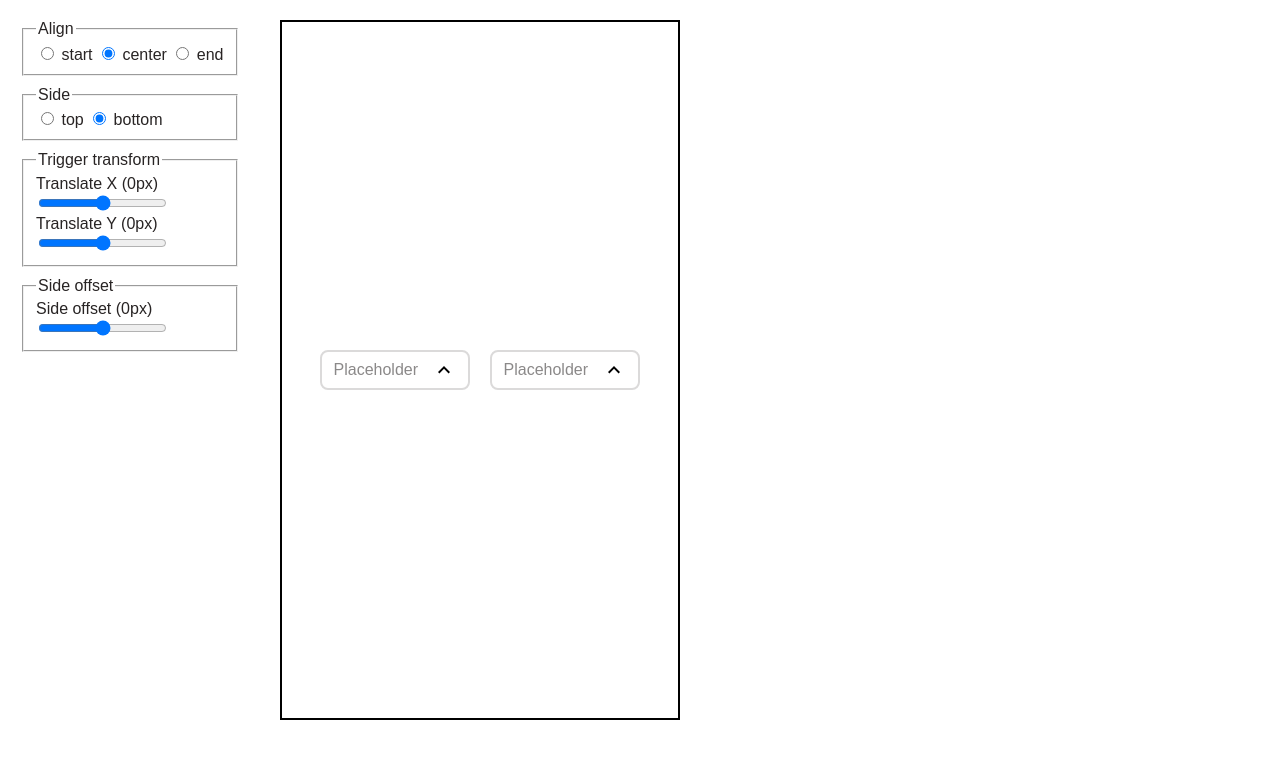
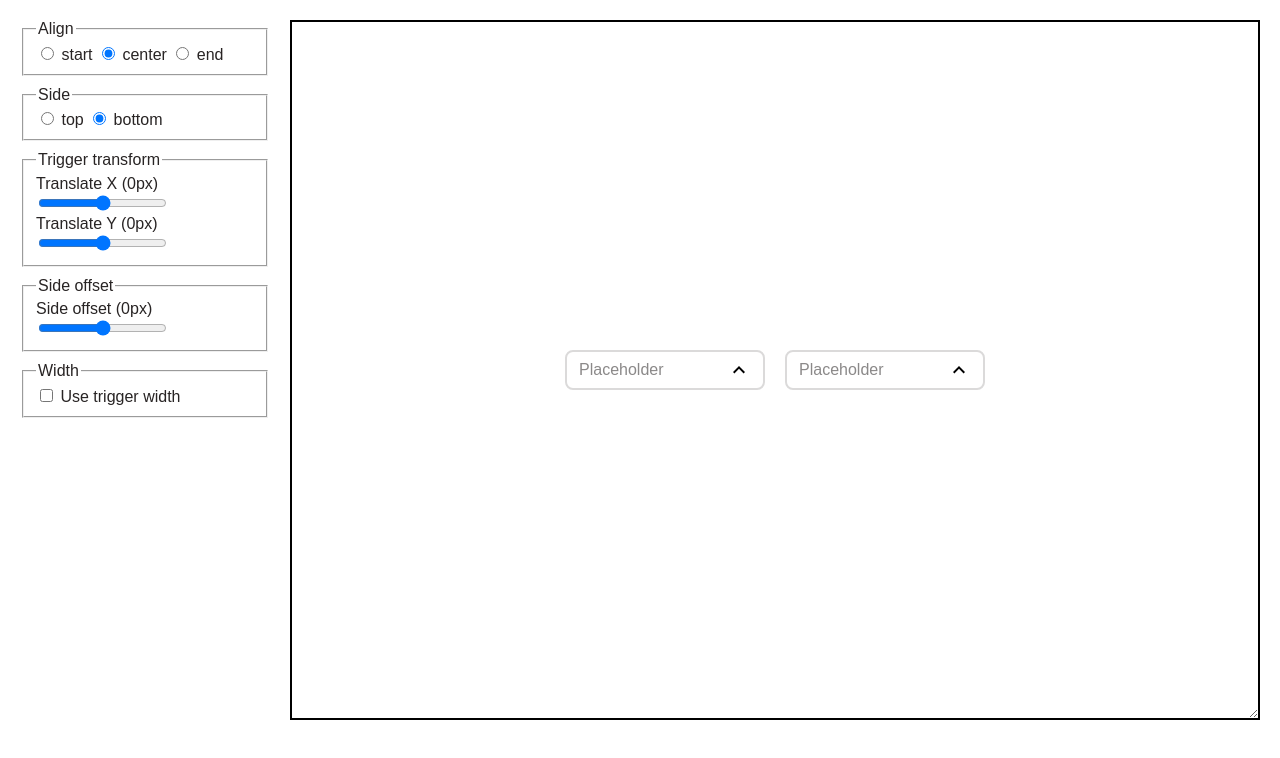
Before and after one commit to pierce-leandata/component-library, an Angular app: page / in a window 1280 px wide. Shown: the top 758 px of the page. Built offline with nearby package versions, Linux system fonts and the light colour scheme.

Commit message:
move trigger width variable to overlay, improve preview

```diff
--- a/src/app/app.html
+++ b/src/app/app.html
@@ -72,6 +72,18 @@
         />
       </label>
     </fieldset>
+
+    <fieldset>
+      <legend>Width</legend>
+      <label>
+        <input
+          type="checkbox"
+          [checked]="useTriggerWidth()"
+          (change)="useTriggerWidth.set($any($event.target).checked)"
+        />
+        Use trigger width
+      </label>
+    </fieldset>
   </div>
 
   <div #bounds class="bounds">
--- a/src/app/app.scss
+++ b/src/app/app.scss
@@ -1,28 +1,19 @@
 main {
   padding: 20px;
   height: 1000px;
-  display: flex;
-  gap: 40px;
+  display: grid;
+  grid-template-columns: 250px minmax(0, 1fr);
+  gap: 20px;
 }
 
 ::ng-deep {
-  .container {
-    display: flex;
-    align-items: center;
-    gap: 8px;
-  }
-
-  .ball {
-    background: red;
-    width: 1em;
-    height: 1em;
-    border-radius: 999px;
-    flex-shrink: 0;
+  body:has(pm-app-root.use-trigger-width) [data-select-overlay] {
+    width: var(--pm-select-trigger-width);
   }
 }
 
 .bounds {
-  width: 400px;
+  width: 100%;
   height: 700px;
   border: 2px solid black;
   display: flex;
@@ -30,6 +21,12 @@ main {
   justify-content: center;
   gap: 20px;
   overflow: hidden;
+  resize: both;
+
+  pm-select {
+    flex: 1;
+    max-width: 200px;
+  }
 }
 
 .after::after {
--- a/src/app/app.ts
+++ b/src/app/app.ts
@@ -22,6 +22,9 @@ import { SelectTriggerIconDirective } from '@components/select/select-trigger-ic
   ],
   templateUrl: './app.html',
   styleUrl: './app.scss',
+  host: {
+    '[class.use-trigger-width]': 'useTriggerWidth()',
+  },
 })
 export class App {
   protected readonly title = signal('test')
@@ -36,6 +39,8 @@ export class App {
   protected translateY = signal(0)
 
   protected sideOffset = signal(0)
+
+  protected useTriggerWidth = signal(false)
 
   protected triggerTransform = computed(
     () => `translate(${this.translateX()}px, ${this.translateY()}px)`,
--- a/src/components/select/select-overlay/select-overlay.html
+++ b/src/components/select/select-overlay/select-overlay.html
@@ -6,7 +6,12 @@
     [attr.data-state]="selectService.isOpen() ? 'open' : 'closed'"
     [attr.data-align]="align()"
     [attr.data-side]="positioning().computedSide"
-    [style]="{ left: positioning().left, top: positioning().top, position: positioning().position }"
+    [style]="{
+      '--pm-select-trigger-width': `${selectService.triggerRect()?.width}px`,
+      left: positioning().left,
+      top: positioning().top,
+      position: positioning().position,
+    }"
     [id]="selectService.overlayId"
     (mousedown)="$event.preventDefault()"
   >
--- a/src/components/select/select/select.html
+++ b/src/components/select/select/select.html
@@ -1,7 +1,3 @@
-<div
-  #wrapper
-  data-select
-  [style]="{ '--pm-select-trigger-width': `${selectService.triggerRect()?.width}px` }"
->
+<div #wrapper data-select>
   <ng-content />
 </div>
--- a/src/components/select/select/select.ts
+++ b/src/components/select/select/select.ts
@@ -14,7 +14,7 @@ export class SelectComponent {
    */
   appendToBody = input<boolean>(false)
 
-  selectService = inject(SelectService)
+  private selectService = inject(SelectService)
 
   private wrapperElement = viewChild<ElementRef<HTMLElement>>('wrapper')
 
--- a/src/styles/base.scss
+++ b/src/styles/base.scss
@@ -76,11 +76,11 @@ body {
   border-radius: 8px;
   border: 2px solid $border;
   padding-inline: 12px;
-  width: 150px;
   display: flex;
   align-items: center;
   gap: 8px;
   cursor: pointer;
+  width: 100%;
 }
 
 [data-select-trigger-icon] {
```
